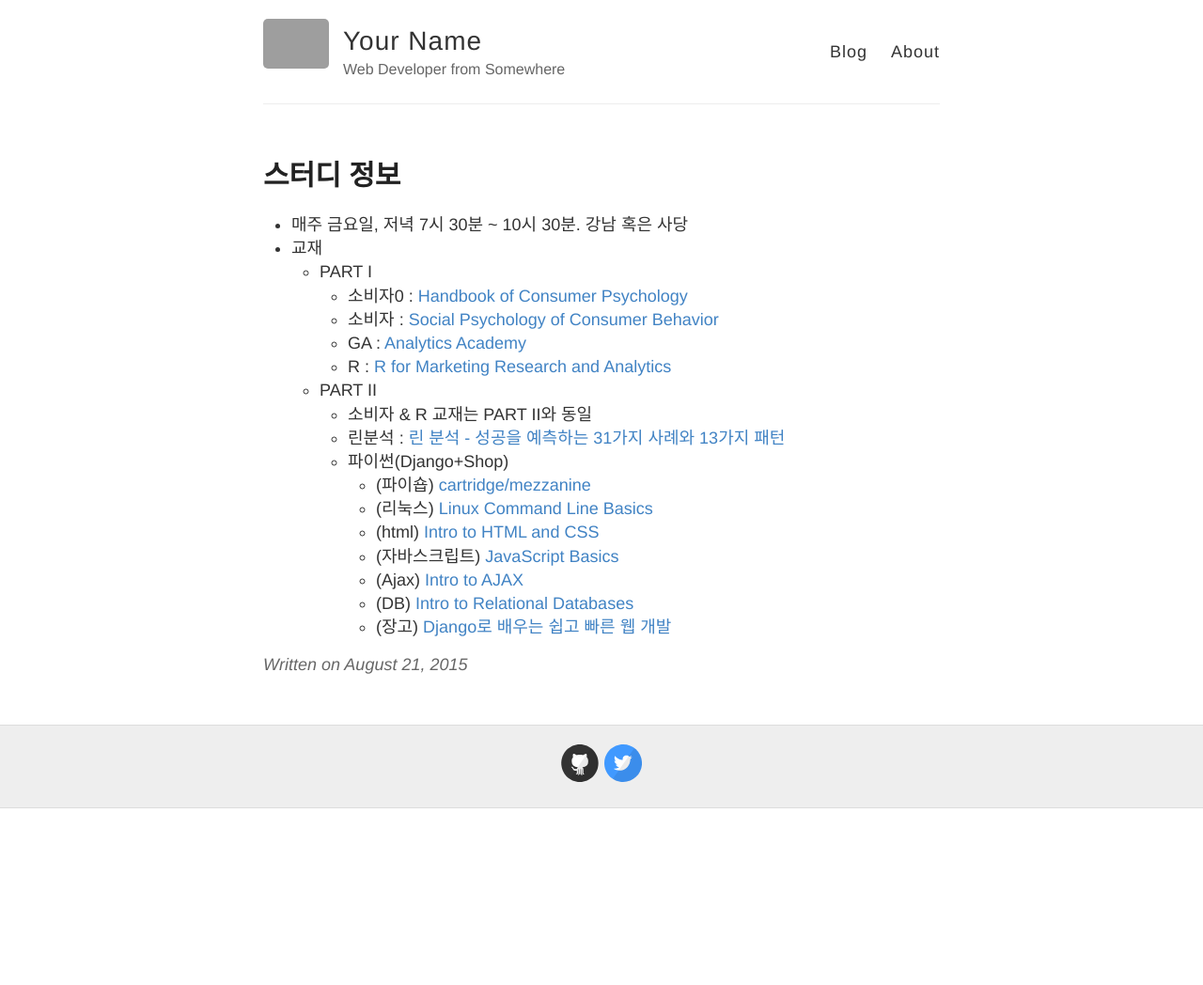
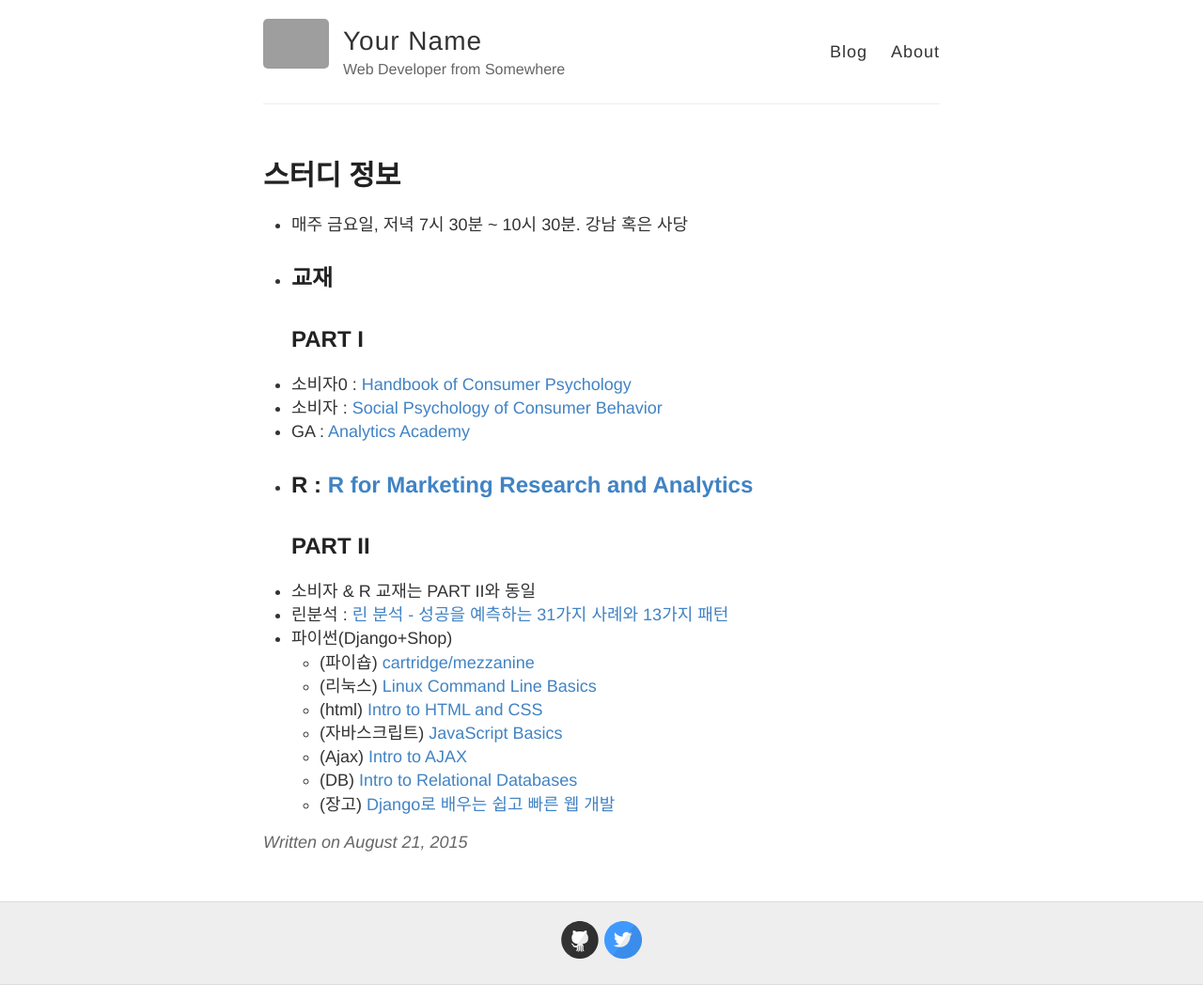
Before and after one commit to psygement/conpsy, a Jekyll site: the page built from _posts/2015-8-21-Info.md, in a window 1280 px wide. Shown: the whole page at 94% size. Built offline with Jekyll 4.4.1, drawn with Linux system fonts in a browser that asks for light colours; Markdown is read by kramdown in place of the engine named in the settings; before the commit the page ends 900 px from its top, so only the background shows below that; grey boxes are pictures that could not be loaded.

```diff
--- a/_posts/2015-8-21-Info.md
+++ b/_posts/2015-8-21-Info.md
@@ -5,19 +5,21 @@ title: 스터디 정보
 
 * 매주 금요일, 저녁 7시 30분 ~ 10시 30분. 강남 혹은 사당
 * 교재
-  - PART I
-    - 소비자0 : [Handbook of Consumer Psychology](http://www.amazon.com/Handbook-Consumer-Psychology-Marketing/dp/080585603X)
-    - 소비자  : [Social Psychology of Consumer Behavior](http://www.amazon.com/Social-Psychology-Consumer-Behavior-Frontiers/dp/1841694983)
-    - GA : [Analytics Academy](https://analyticsacademy.withgoogle.com/explorer)
-    - R : [R for Marketing Research and Analytics](http://www.amazon.com/Marketing-Research-Analytics-Use/dp/3319144359)
-  - PART II
-    - 소비자 & R 교재는 PART II와 동일
-    - 린분석 : [린 분석 - 성공을 예측하는 31가지 사례와 13가지 패턴](http://www.aladin.co.kr/shop/wproduct.aspx?ItemId=34465476)
-    - 파이썬(Django+Shop)
-      - (파이숍) [cartridge/mezzanine](http://blog.endpoint.com/2014/12/ecommerce-in-django-world.html)
-      - (리눅스) [Linux Command Line Basics](https://www.udacity.com/course/linux-command-line-basics--ud595)
-      - (html) [Intro to HTML and CSS](https://www.udacity.com/course/intro-to-html-and-css--ud304)
-      - (자바스크립트) [JavaScript Basics](https://www.udacity.com/course/javascript-basics--ud804)
-      - (Ajax) [Intro to AJAX](https://www.udacity.com/course/intro-to-ajax--ud110)
-      - (DB) [Intro to Relational Databases](https://www.udacity.com/course/intro-to-relational-databases--ud197)
-      - (장고) [Django로 배우는 쉽고 빠른 웹 개발](http://www.aladin.co.kr/shop/wproduct.aspx?ItemId=55249081)
+--------------------------
+## PART I
+* 소비자0 : [Handbook of Consumer Psychology](http://www.amazon.com/Handbook-Consumer-Psychology-Marketing/dp/080585603X)
+* 소비자  : [Social Psychology of Consumer Behavior](http://www.amazon.com/Social-Psychology-Consumer-Behavior-Frontiers/dp/1841694983)
+* GA : [Analytics Academy](https://analyticsacademy.withgoogle.com/explorer)
+* R : [R for Marketing Research and Analytics](http://www.amazon.com/Marketing-Research-Analytics-Use/dp/3319144359)
+--------------------------
+## PART II
+* 소비자 & R 교재는 PART II와 동일
+* 린분석 : [린 분석 - 성공을 예측하는 31가지 사례와 13가지 패턴](http://www.aladin.co.kr/shop/wproduct.aspx?ItemId=34465476)
+* 파이썬(Django+Shop)
+  - (파이숍) [cartridge/mezzanine](http://blog.endpoint.com/2014/12/ecommerce-in-django-world.html)
+  - (리눅스) [Linux Command Line Basics](https://www.udacity.com/course/linux-command-line-basics--ud595)
+  - (html) [Intro to HTML and CSS](https://www.udacity.com/course/intro-to-html-and-css--ud304)
+  - (자바스크립트) [JavaScript Basics](https://www.udacity.com/course/javascript-basics--ud804)
+  - (Ajax) [Intro to AJAX](https://www.udacity.com/course/intro-to-ajax--ud110)
+  - (DB) [Intro to Relational Databases](https://www.udacity.com/course/intro-to-relational-databases--ud197)
+  - (장고) [Django로 배우는 쉽고 빠른 웹 개발](http://www.aladin.co.kr/shop/wproduct.aspx?ItemId=55249081)
```
